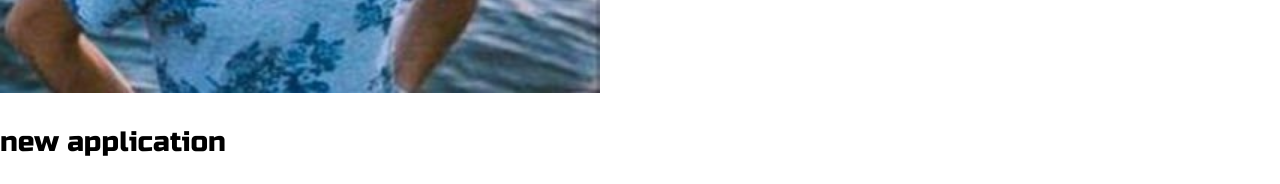
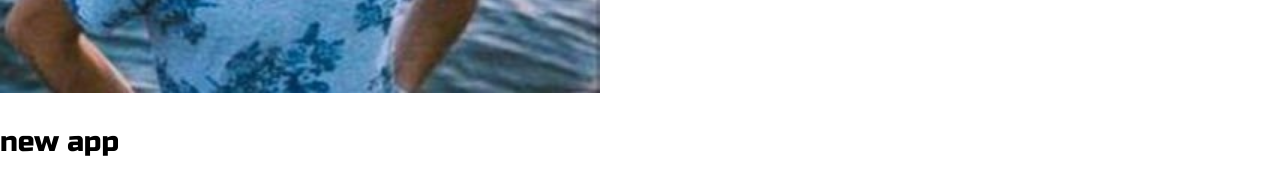
Before and after one commit to eden-sasson/eden-sasson.github.io, a plain HTML site: page post.html in a window 1280 px wide. Shown: the part 2880-3064 px from the top of the page. Drawn offline with Linux system fonts and the light colour scheme.

Commit message:
Update post.html

```diff
--- a/post.html
+++ b/post.html
@@ -88,7 +88,7 @@
 			<img src="images/Dennis.jpg">
 		</div>
 
-		<h3>new application</h3>
+		<h3>new app</h3>
 
 		<p>This was a project I started when I first learned python.
 		<br>
```
